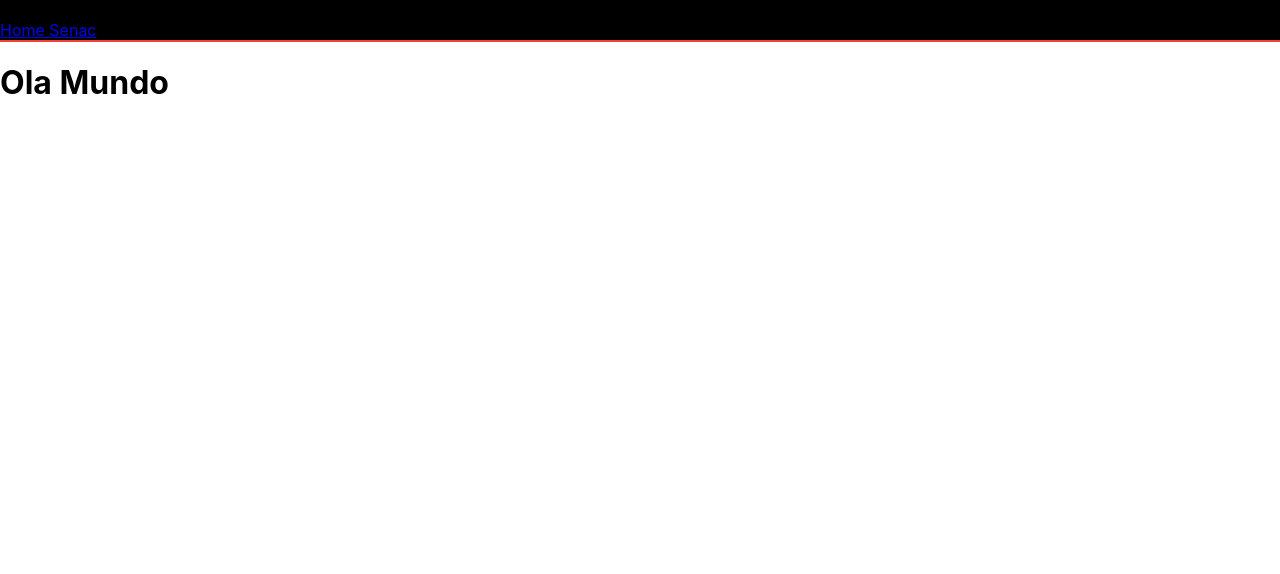
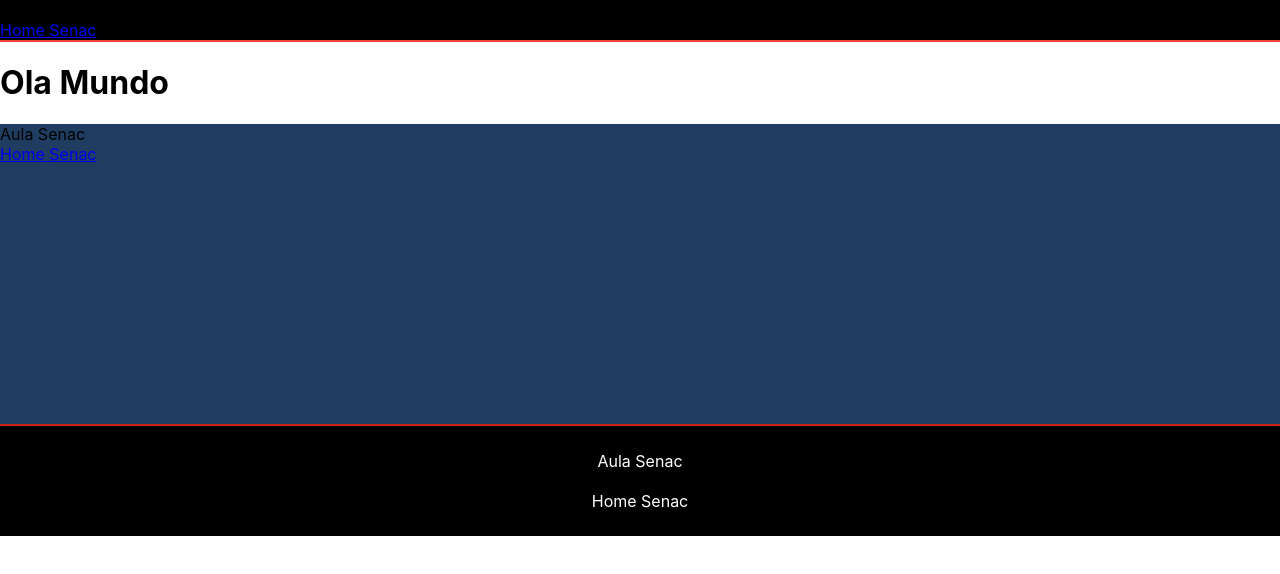
Before and after one commit to PedroCarv21/my-react-app, a React (Create React App) app: page / in a window 1280 px wide. Shown: the top 574 px of the page. Built offline with nearby package versions, Linux system fonts and the light colour scheme.

Commit message:
criacao do footer e do banner

```diff
--- /dev/null
+++ b/src/components/Banner/Banner.module.css
@@ -0,0 +1,5 @@
+.header{
+    background-color: #1f3d61;
+    border-bottom: 2px solid #c52317;
+    height: 300px;
+}
--- /dev/null
+++ b/src/components/Banner/index.js
@@ -0,0 +1,16 @@
+import styles from "./Banner.module.css"
+function Banner(){
+    return (
+        // Conteúdo a ser exibido
+        // JSX = html + xml (html com css dentro do JS)
+        <header className={styles.header}>
+            <span> Aula Senac</span>
+            <nav>
+                <a href="#"> Home</a>
+                <a href="#"> Senac</a>
+            </nav>
+        </header>
+    )
+}
+
+export default Banner;
--- /dev/null
+++ b/src/components/Footer/Footer.module.css
@@ -0,0 +1,18 @@
+.footer{
+    background-color: #000;
+    color: #fff;
+    height: 80px;
+    line-height: 40px;
+    padding: 15px 0;
+    text-align: center;
+}
+
+
+.footer nav a{
+    color: #fff;
+    text-decoration: none;
+}
+
+.footer nav a:hover{
+    text-decoration: underline;
+}
--- a/src/components/Footer/index.js
+++ b/src/components/Footer/index.js
@@ -0,0 +1,18 @@
+import styles from "./Footer.module.css"
+function Footer(){
+    return (
+        // Conteúdo a ser exibido
+        // JSX = html + xml (html com css dentro do JS)
+        <footer className={styles.footer}>
+            <div>
+                <span> Aula Senac</span>
+                <nav>
+                    <a href="#"> Home</a>
+                    <a href="#"> Senac</a>
+                </nav>
+            </div>
+        </footer>
+    )
+}
+
+export default Footer;
--- a/src/index.js
+++ b/src/index.js
@@ -5,11 +5,14 @@
 import reportWebVitals from './reportWebVitals';
 import Header from './components/Header';
 import Footer from './components/Footer';
+import Banner from './components/Banner';
 
 const root = ReactDOM.createRoot(document.getElementById('root'));
 root.render(
   <>
   <Header></Header>
     <App />
+  <Banner></Banner>
+  <Footer></Footer>
   </>
 );
```
